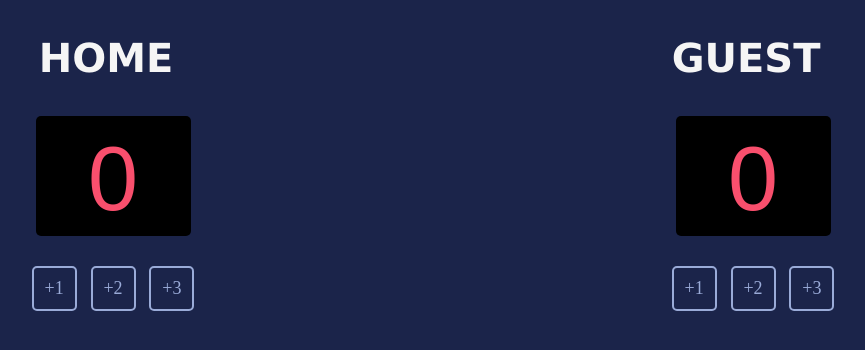
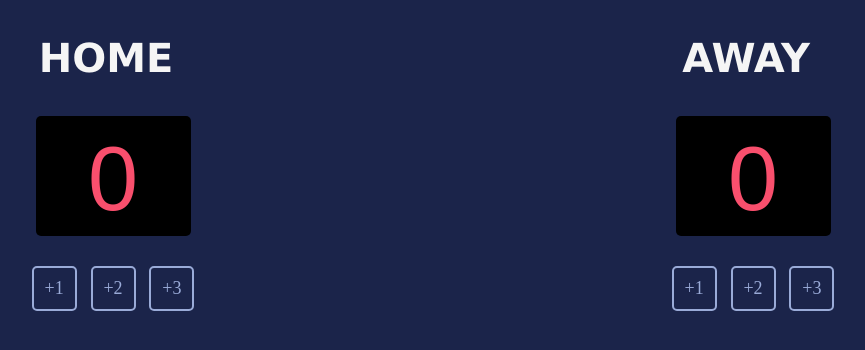
Before and after one commit to GGar99/BBallscoreboard, a plain HTML site: page index.html in a window 1280 px wide. Shown: the whole page, without its empty margins (207-1072 px from the left). Drawn offline with nearby package versions, Linux system fonts and the light colour scheme; a web font is replaced by a local one.

Commit message:
Update score header

```diff
--- a/index.html
+++ b/index.html
@@ -16,7 +16,7 @@
                 <button id="home-Three" onclick="homeThree()">+3</button>
             </div>
             <div class="column">
-                <h3 class="TeamName">GUEST</h3>
+                <h3 class="TeamName">AWAY</h3>
                 <h1 id= "guest-Score-El" class="score">0</h1>
                 <button id="guest-Free-Btn" onclick="guestFree()">+1</button>
                 <button id="guest-Inside-Btn" onclick="guestInside()">+2</button>
```
